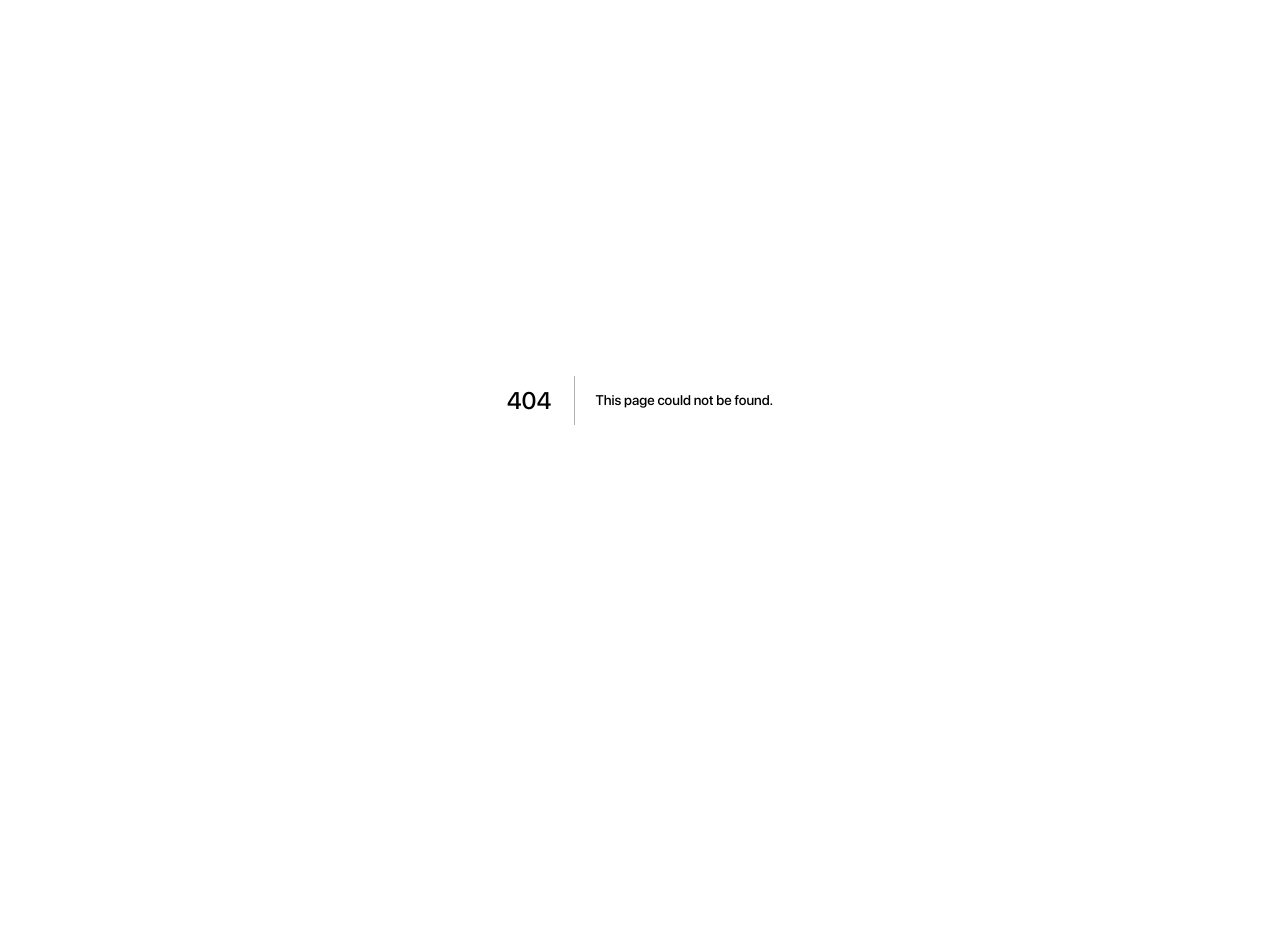
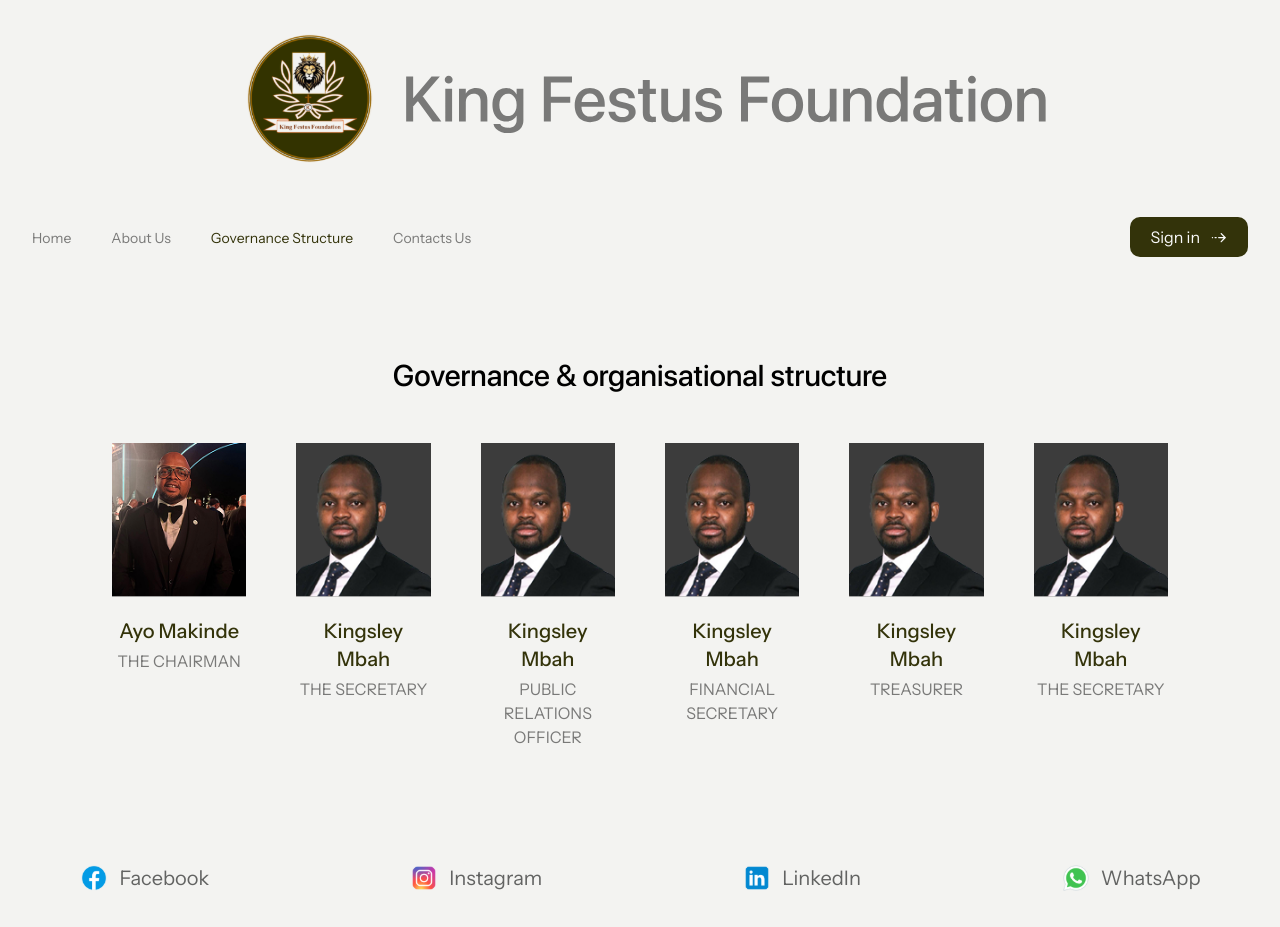
Before and after one commit to abdullmustyy/king-festus-foundation, a Next.js app: page /governance-structure in a window 1280 px wide. Before the commit this address had no page. Before the commit the page ends 800 px from the top, so only its background shows below. Built offline with nearby package versions, Linux system fonts and the light colour scheme.

Commit message:
chore: add governance-structure page
Enhances the site layout by ensuring the footer sticks to the bottom of the page.

Adds title attributes to links for improved accessibility, providing context for screen readers.

```diff
--- /dev/null
+++ b/app/(public)/governance-structure/page.tsx
@@ -0,0 +1,38 @@
+import AyoMakinde from "@/public/images/Ayo Makinde.png";
+import KingsleyMbah from "@/public/images/Kingsley Mbah.png";
+import Image from "next/image";
+
+const governance = [
+    { image: KingsleyMbah, name: "Ayo Makinde", position: "THE CHAIRMAN" },
+    { image: AyoMakinde, name: "Kingsley Mbah", position: "THE SECRETARY" },
+    { image: AyoMakinde, name: "Kingsley Mbah", position: "PUBLIC RELATIONS OFFICER" },
+    { image: AyoMakinde, name: "Kingsley Mbah", position: "FINANCIAL SECRETARY" },
+    { image: AyoMakinde, name: "Kingsley Mbah", position: "TREASURER" },
+    { image: AyoMakinde, name: "Kingsley Mbah", position: "THE SECRETARY" },
+];
+
+const GovernanceStructurePage = () => {
+    return (
+        <main className="w-contain p-20">
+            <div className="flex flex-col items-center gap-12.5">
+                <h3 className="text-3xl">Governance & organisational structure</h3>
+
+                <div className="grid lg:grid-cols-6 gap-12.5">
+                    {governance.map(({ image, name, position }, index) => (
+                        <div key={name + index} className="flex flex-col gap-5">
+                            <div>
+                                <Image src={image} alt={name} className="size-full object-cover" />
+                            </div>
+                            <div className="text-center flex flex-col gap-1">
+                                <span className="text-xl font-medium text-primary">{name}</span>
+                                <span className="text-foreground/50">{position}</span>
+                            </div>
+                        </div>
+                    ))}
+                </div>
+            </div>
+        </main>
+    );
+};
+
+export default GovernanceStructurePage;
--- a/app/(public)/page.tsx
+++ b/app/(public)/page.tsx
@@ -24,12 +24,13 @@ const HomePage = () => {
                 </div>
 
                 <div className="flex gap-5">
-                    <Link href="" className={cn(buttonVariants({ size: "lg" }), "")}>
+                    <Link href="" title="See about the foundation" className={cn(buttonVariants({ size: "lg" }), "")}>
                         See about the foundation
                         <DottedArrowRight className="size-4.5" />
                     </Link>
                     <Link
                         href=""
+                        title="Reach out"
                         className={cn(buttonVariants({ size: "lg" }), "bg-white hover:bg-white/90 text-foreground")}
                     >
                         Reach out
--- a/app/layout.tsx
+++ b/app/layout.tsx
@@ -1,3 +1,4 @@
+import { cn } from "@/lib/utils";
 import type { Metadata } from "next";
 import { instrumentSans, sfPro } from "./fonts";
 import "./globals.css";
@@ -15,7 +16,7 @@ export default function RootLayout({
 }>) {
     return (
         <html lang="en">
-            <body className={`${sfPro.variable} ${instrumentSans.variable}`}>{children}</body>
+            <body className={cn(sfPro.variable, instrumentSans.variable, "min-h-dvh flex flex-col")}>{children}</body>
         </html>
     );
 }
--- a/components/layout/footer.tsx
+++ b/components/layout/footer.tsx
@@ -13,7 +13,7 @@ const socialLinks = [
 
 const Footer = () => {
     return (
-        <footer className="py-8.5 flex items-center justify-center gap-50">
+        <footer className="py-8.5 flex items-center justify-center gap-50 mt-auto">
             {socialLinks.map(({ icon, name, href }) => (
                 <a
                     key={name}
--- a/components/layout/navbar.tsx
+++ b/components/layout/navbar.tsx
@@ -43,7 +43,7 @@ const Navbar = () => {
                     ))}
                 </ul>
 
-                <Link href="" className={cn(buttonVariants())}>
+                <Link href="" title="Sign in" className={cn(buttonVariants())}>
                     Sign in
                     <DottedArrowRight className="size-4.5" />
                 </Link>
```
Also changed, not shown: public/images/Ayo Makinde.png (added), public/images/Kingsley Mbah.png (added).
